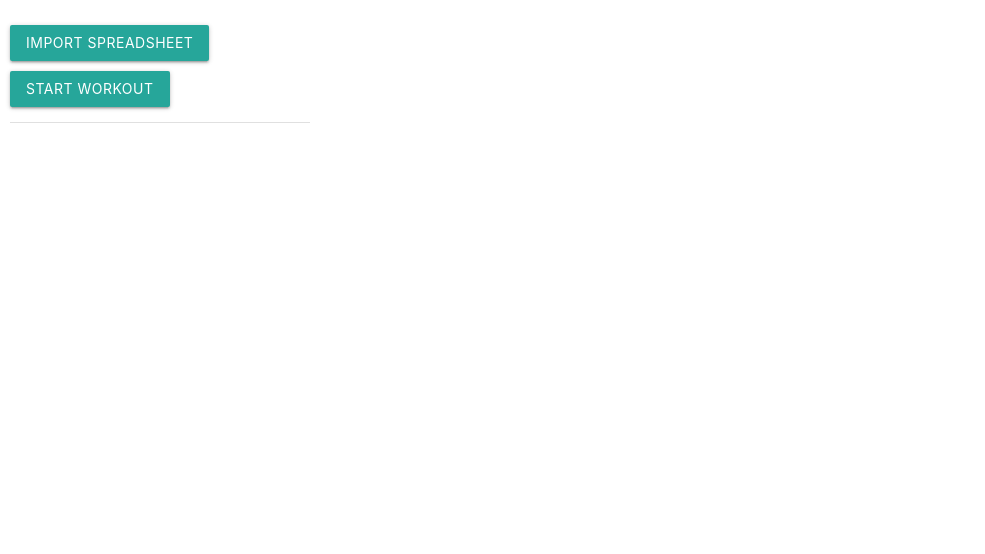
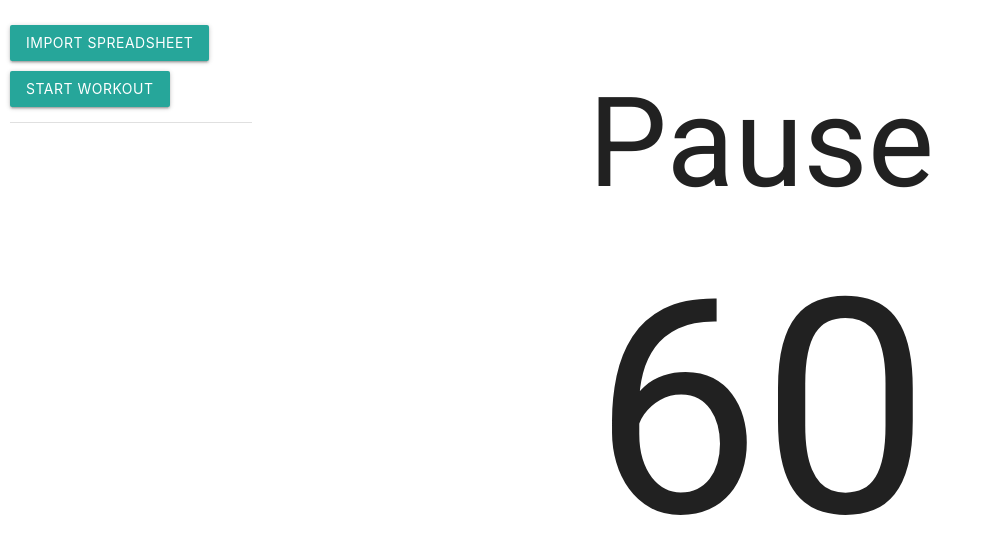
Before and after one commit to Tracer1337/workout-clock, a React (Create React App) app: page / in a window 1280 px wide. Shown: the top 554 px of the page, without its empty margins (0-985 px from the left). Built offline with nearby package versions, Linux system fonts and the light colour scheme.

Commit message:
Remove circle, Add Background animation

```diff
--- a/src/App.js
+++ b/src/App.js
@@ -29,8 +29,6 @@ const App = () => {
 
   return (
     <div className="app">
-      <Clock ref={clock}/>
-
       <div className="side-panel">
         <div className="section">
           <button onClick={handleImport} className="btn waves-effect waves-light">Import Spreadsheet</button>
@@ -41,6 +39,8 @@ const App = () => {
 
         {table && <Table data={table} ref={tableRef}/>}
       </div>
+
+      <Clock ref={clock}/>
     </div>
   )
 }
--- a/src/App.scss
+++ b/src/App.scss
@@ -9,8 +9,8 @@ body {
 .app {
     width: 100vw;
     height: 100vh;
-
     padding: 10px;
+    display: flex;
 
     .side-panel {
         width: 300px;
--- a/src/components/Clock/Clock.js
+++ b/src/components/Clock/Clock.js
@@ -3,19 +3,19 @@ import React from "react"
 import "./Clock.scss"
 
 const colors = {
-    default: "#009688",
-    pause: "#e91e63"
+    pause: "#009688",
+    default: "#e91e63"
 }
-const strokeWidth = 0.02
 
 class Clock extends React.Component {
-    path = React.createRef()
     time = React.createRef()
     title = React.createRef()
     subtitle = React.createRef()
 
+    color = colors.default
+
     setColor(color) {
-        this.path.current.setAttribute("stroke", color)
+        this.color = color
     }
 
     setTitle(title) {
@@ -27,19 +27,8 @@ class Clock extends React.Component {
     }
 
     setClockProgress(per) {
-        const angle = per * Math.PI * 2
-
-        const newX = Math.cos(-angle)
-        const newY = -Math.sin(-angle)
-
-        const longPath = angle > Math.PI ? 1 : 0
-
-        const newPath = `
-            M 1 0
-            A 1 1 0 ${longPath} 1 ${newX} ${newY}
-        `
-
-        this.path.current.setAttribute("d", newPath)
+        const gradient = `to right, ${this.color} ${per * 100}%, white ${per * 100}%`
+        document.body.style.background = `linear-gradient(${gradient})`
     }
 
     run(duration, isPause = false) {
@@ -67,13 +56,14 @@ class Clock extends React.Component {
         })
     }
 
+    componentDidMount() {
+        this.setTitle("Pause")
+        this.time.current.textContent = 60
+    }
+
     render() {
         return (
             <div className="clock">
-                <svg viewBox="-1.01, -1.01, 2.02, 2.02">
-                    <path ref={this.path} strokeWidth={strokeWidth} fill="none" strokeLinecap="round"/>
-                </svg>
-
                 <div className="content">
                     <div className="title" ref={this.title}/>
                     <div className="time" ref={this.time}/>
--- a/src/components/Clock/Clock.scss
+++ b/src/components/Clock/Clock.scss
@@ -1,10 +1,5 @@
 .clock {
-    $size: 90vh;
-    width: $size;
-    height: $size;
-    position: absolute;
-    top: 50%; left: 50%;
-    transform: translate(-50%, -50%);
+    width: 100%;
 
     svg {
         width: 100%;
@@ -13,21 +8,27 @@
     }
 
     .content {
-        position: absolute;
-        top: 50%; left: 50%;
-        transform: translate(-50%, -50%);
         text-align: center;
+        width: 100%;
+        height: 100%;
+
+        .time, .title, .subtitle {
+            height: calc(100vh / 3);
+            display: flex;
+            justify-content: center;
+            align-items: center;
+        }
 
         .time {
-            font-size: $size / 4;
+            font-size: 300px;
         }
 
         .title {
-            font-size: $size / 16;
+            font-size: 125px;
         }
 
         .subtitle {
-            font-size: $size / 26;
+            font-size: 125px;
         }
     }
 }
--- a/src/components/Table/Table.js
+++ b/src/components/Table/Table.js
@@ -9,7 +9,15 @@ class Table extends React.Component {
         currentRow: -1
     }
 
-    setCurrentRow = index => this.setState({ currentRow: index })
+    setCurrentRow(index) {
+        this.setState({ currentRow: index })
+    }
+
+    resize = () => {
+        const rect = this.table.current.getBoundingClientRect()
+        const newHeight = window.innerHeight - rect.y
+        this.table.current.style.height = newHeight + "px"
+    }
 
     componentDidUpdate() {
         const currentRow = document.getElementById("row-" + this.state.currentRow)
@@ -20,9 +28,7 @@ class Table extends React.Component {
     }
 
     componentDidMount() {
-        const rect = this.table.current.getBoundingClientRect()
-        const newHeight = window.innerHeight - rect.y
-        this.table.current.style.height = newHeight + "px"
+        window.addEventListener("resize", this.resize)
     }
 
     render() {
--- a/src/utils/runWorkout.js
+++ b/src/utils/runWorkout.js
@@ -4,6 +4,8 @@ function sound(sound) {
     const audio = new Audio(sound)
     return () => audio.play()
 }
+
+const factor = 1 / 15
 
 async function runWorkout({ spreadsheet, clock, table }) {
     const playSound = sound(alertSound)
@@ -21,13 +23,13 @@ async function runWorkout({ spreadsheet, clock, table }) {
 
         if (row.duration) {
             clock.current.setTitle(row.label || "Pause")
-            await clock.current.run(row.duration)
+            await clock.current.run(row.duration * factor)
             playSound()
         }
 
         if (row.pause) {
             clock.current.setTitle("Pause")
-            await clock.current.run(row.pause, true)
+            await clock.current.run(row.pause * factor, true)
             playSound()
         }
     }
```
Also changed, not shown: 1 other file (tests, documents, lock files or other folders).
